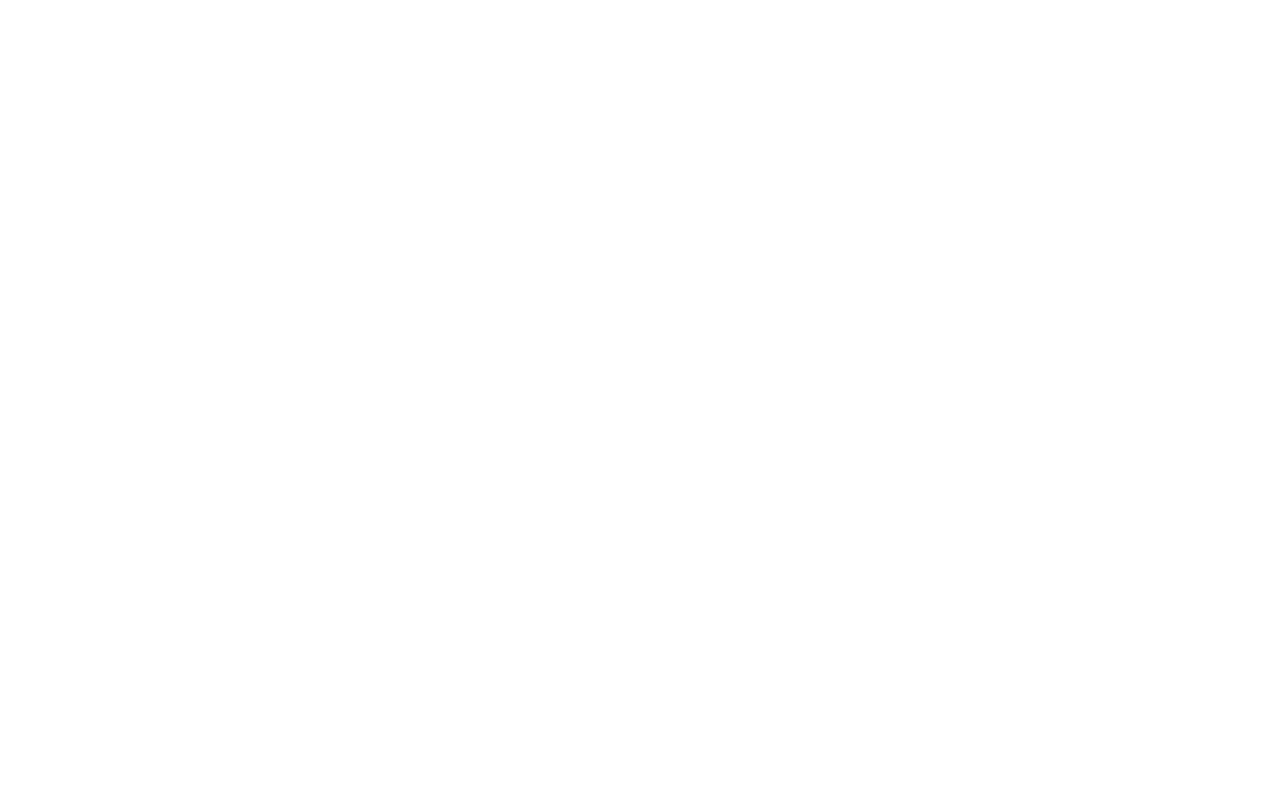
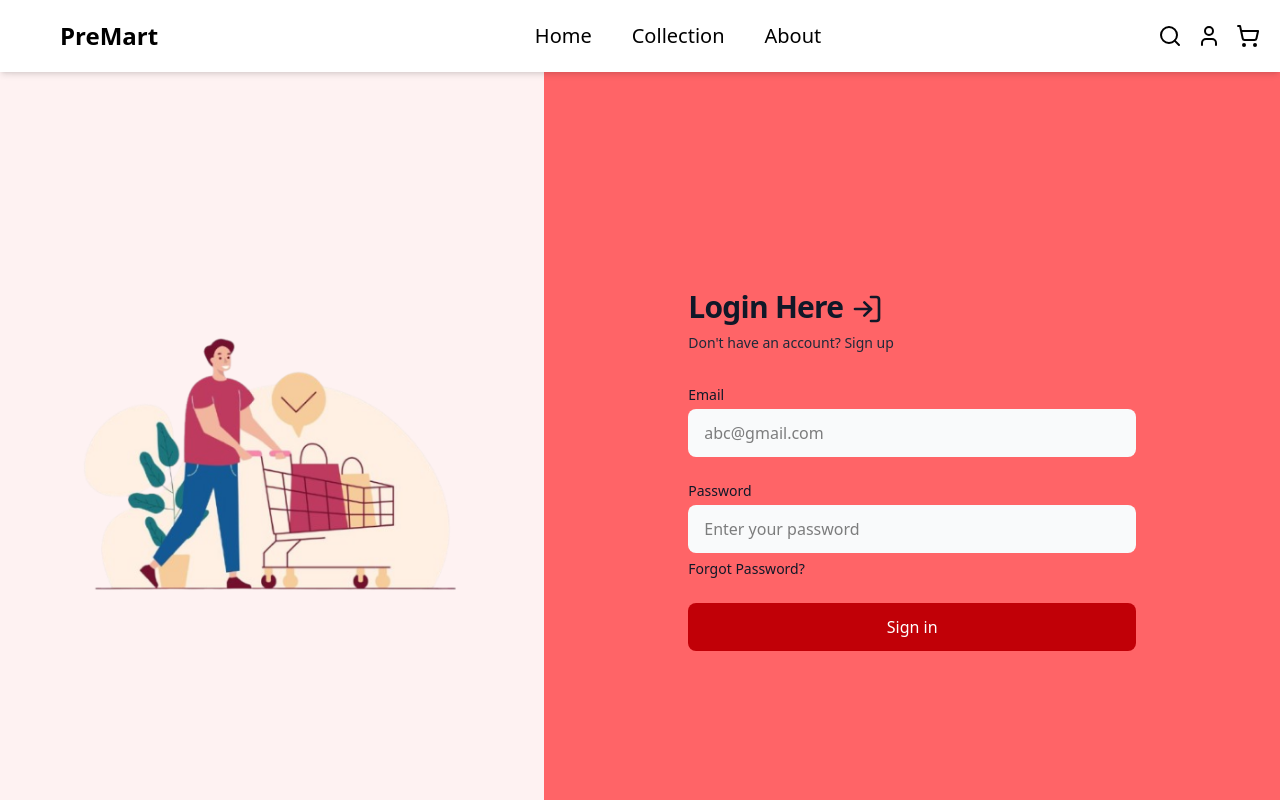
Before and after one commit to rahul-1901/ecommerce, a React (Vite) app: page /login in a window 1280 px wide. Before the commit this address had no page. Shown: the top 800 px of the page. Built offline with nearby package versions, Linux system fonts and the light colour scheme.

Commit message:
loginPage

```diff
--- a/src/App.jsx
+++ b/src/App.jsx
@@ -10,6 +10,7 @@
 import CommingSoon from './components/ComingSoon';
 import HideNavbar from "../src/components/HideNavbar";
 import About from './pages/About';
+import Login from "../src/pages/Login";
 
 function App() {
 
@@ -26,6 +27,7 @@
           <Route path="/allTrend" element={<Allitems />}></Route>
           <Route path="/comming" element={<CommingSoon />}></Route>
           <Route path="/about" element={<About/>}></Route>
+          <Route path="/login" element={<Login/>}></Route>
         </Routes>
         <HideNavbar>
           <Footer />
--- a/src/components/Footer.jsx
+++ b/src/components/Footer.jsx
@@ -15,7 +15,7 @@
 
 const Footer = () => {
     return (
-        <div className="flex flex-col mt-30">
+        <div className="flex flex-col">
             <div className="flex-grow"></div>
             <footer className="bg-gray-900 text-gray-300">
                 <div className="container mx-auto px-4 py-12">
--- a/src/components/HideNavbar.jsx
+++ b/src/components/HideNavbar.jsx
@@ -5,7 +5,7 @@
     const location = useLocation();
     const [showNavbar, setShowNavbar] = useState(true);
 
-    const navVisible = ["/", "/Men", "/item/:id", "/allTrend", "/about"];
+    const navVisible = ["/", "/Men", "/item/:id", "/allTrend", "/about", "/login"];
 
     useEffect(() => {
         // console.log(location);
--- a/src/components/Navbar.jsx
+++ b/src/components/Navbar.jsx
@@ -33,7 +33,9 @@
 
         <div className='shoppingIcons md:flex items-center text-xl hidden'>
           <Search />
+          <Link to="/login">
             <User />
+          </Link>
           <ShoppingCart />
         </div>
 
--- a/src/pages/About.jsx
+++ b/src/pages/About.jsx
@@ -77,7 +77,7 @@
                             <div className="relative animateAppear">
                                 <img
                                     src={aboutUs}
-                                    alt="Team collaboration"
+                                    alt="About*Us"
                                     className="rounded-lg shadow-xl"
                                 />
                             </div>
@@ -113,7 +113,7 @@
                             <div className="grid grid-cols-2 md:grid-cols-4 gap-8">
                                 {ourNumbers.map((stat, index) => (
                                     <div key={index} className="text-center animateAppear">
-                                        <p className="text-4xl font-bold text-indigo-600 mb-2">{stat.number}</p>
+                                        <p className="text-4xl font-bold text-gray-700 mb-2">{stat.number}</p>
                                         <p className="text-gray-600">{stat.label}</p>
                                     </div>
                                 ))}
@@ -121,7 +121,7 @@
                         </div>
                     </div>
 
-                    <div className="py-16">
+                    <div className="py-16 mb-10">
                         <div className="max-w-7xl mx-auto px-4 sm:px-6 lg:px-8">
                             <div className="text-center mb-12">
                                 <h2 className="text-3xl font-bold text-gray-900 animateAppear">Join Our Journey</h2>
@@ -132,7 +132,7 @@
 
                             <div className="flex justify-center mt-[-20px]">
                                 <Link to="/" className='linkComp'>
-                                    <button className="px-6 py-4 bg-indigo-600 text-white rounded-full hover:bg-indigo-700 transition-colors duration-300 flex items-center gap-2 animateAppear cursor-pointer">
+                                    <button className="px-6 py-4 bg-gray-700 text-white rounded-full hover:bg-gray-900 transition-colors duration-300 flex items-center gap-2 animateAppear cursor-pointer">
                                         <Package className="h-5 w-5" />
                                         Start Shopping
                                     </button>
--- a/src/pages/Allitems.jsx
+++ b/src/pages/Allitems.jsx
@@ -98,7 +98,7 @@
                         </div>
                     </div>
 
-                    <div className='allCollection flex flex-col'>
+                    <div className='allCollection flex flex-col mb-30'>
                         <div className='headerAll'>
                             <div className='text-center text-3xl flex items-center'><span className='latest'>ALL</span> COLLECTIONS <div className='spanLine2 ml-1'></div></div>
                         </div>
--- a/src/pages/Home.css
+++ b/src/pages/Home.css
@@ -360,3 +360,11 @@
 .linkComp:hover {
     text-decoration: none;
 }
+
+.signupLogin {
+    text-decoration: none;
+}
+
+.signupLogin:hover {
+    text-decoration: none;
+}
--- a/src/pages/Home.jsx
+++ b/src/pages/Home.jsx
@@ -191,7 +191,7 @@
                         </div>
                     </div>
 
-                    <div className='flex flex-wrap lastBox md:mt-25 mt-20 gap-10'>
+                    <div className='flex flex-wrap lastBox md:mt-25 mt-20 gap-10 mb-30'>
                         <div className='menBox md:h-[300px] h-[180px] animateAppear'>
                             <Link to="/allTrend" className='aa'>
                                 <button className='px-7 py-3 cursor-pointer font-semibold'>Shop</button>
--- a/src/pages/Login.jsx
+++ b/src/pages/Login.jsx
@@ -0,0 +1,84 @@
+import React, { useState } from 'react';
+import { Link } from 'react-router-dom';
+import { ShoppingBag, LogIn } from 'lucide-react';
+import loginShop from "../assets/loginShop.png";
+
+const Login = () => {
+    const [email, setEmail] = useState('');
+    const [password, setPassword] = useState('');
+
+    return (
+        <div className="min-h-screen flex">
+            <div className="hidden lg:flex lg:w-1/2 bg-red-50">
+                <div className="w-full h-full flex items-center justify-center p-12">
+                    <img
+                        src={loginShop}
+                        alt="Shopping illustration"
+                        className="w-full max-w-lg object-contain"
+                    />
+                </div>
+            </div>
+
+            <div className="w-full lg:w-2/3 flex items-center justify-center p-8 bg-red-400">
+                <div className="w-full max-w-md space-y-8">
+                    <div>
+                        <div className="flex items-center gap-2 text-gray-900">
+                            <h2 className="text-3xl font-bold tracking-tight text-gray-900">
+                                Login Here
+                            </h2>
+                            <LogIn className="mt-1 h-8 w-8 text-coral-500" />
+                        </div>
+                        <p className="mt-2 text-sm text-gray-800">
+                            Don't have an account?{' '}
+                            <Link to="/signup" className="text-coral-700 hover:text-coral-500 font-medium signupLogin">
+                                Sign up
+                            </Link>
+                        </p>
+                    </div>
+
+                    <form className="space-y-6">
+                        <div>
+                            <label htmlFor="email" className="block text-sm font-medium text-gray-900">
+                                Email
+                            </label>
+                            <input
+                                type="email"
+                                value={email}
+                                onChange={(e) => setEmail(e.target.value)}
+                                required
+                                className="mt-1 block w-full px-4 py-3 rounded-lg bg-gray-50 border-transparent focus:border-none  focus:outline-2 focus:ring-0"
+                                placeholder="abc@gmail.com"
+                            />
+                        </div>
+
+                        <div>
+                            <label htmlFor="password" className="block text-sm font-medium text-gray-900">
+                                Password
+                            </label>
+                            <input
+                                type="password"
+                                value={password}
+                                onChange={(e) => setPassword(e.target.value)}
+                                required
+                                className="mt-1 block w-full px-4 py-3 rounded-lg bg-gray-50 border-transparent focus:border-none  focus:outline-2 focus:ring-0"
+                                placeholder="Enter your password"
+                            />
+                        </div>
+
+                        <div className="flex items-center justify-between mt-[-18px]">
+                            <Link to="/forgot-password" className="text-sm text-gray-900 hover:text-coral-500 signupLogin">
+                                Forgot Password?
+                            </Link>
+                        </div>
+
+                        <button className="w-full py-3 px-4 rounded-lg text-white bg-red-700 hover:bg-red-600 focus:outline-none focus:ring-2 focus:ring-offset-2 focus:ring-coral-500 transition-colors cursor-pointer">
+                            Sign in
+                        </button>
+                    </form>
+                </div>
+            </div>
+        </div>
+    );
+};
+
+export default Login;
```
Also changed, not shown: src/assets/loginShop.png (added), src/pages/Login.css (deleted). Lines whose indentation alone changed are shown as unchanged.
